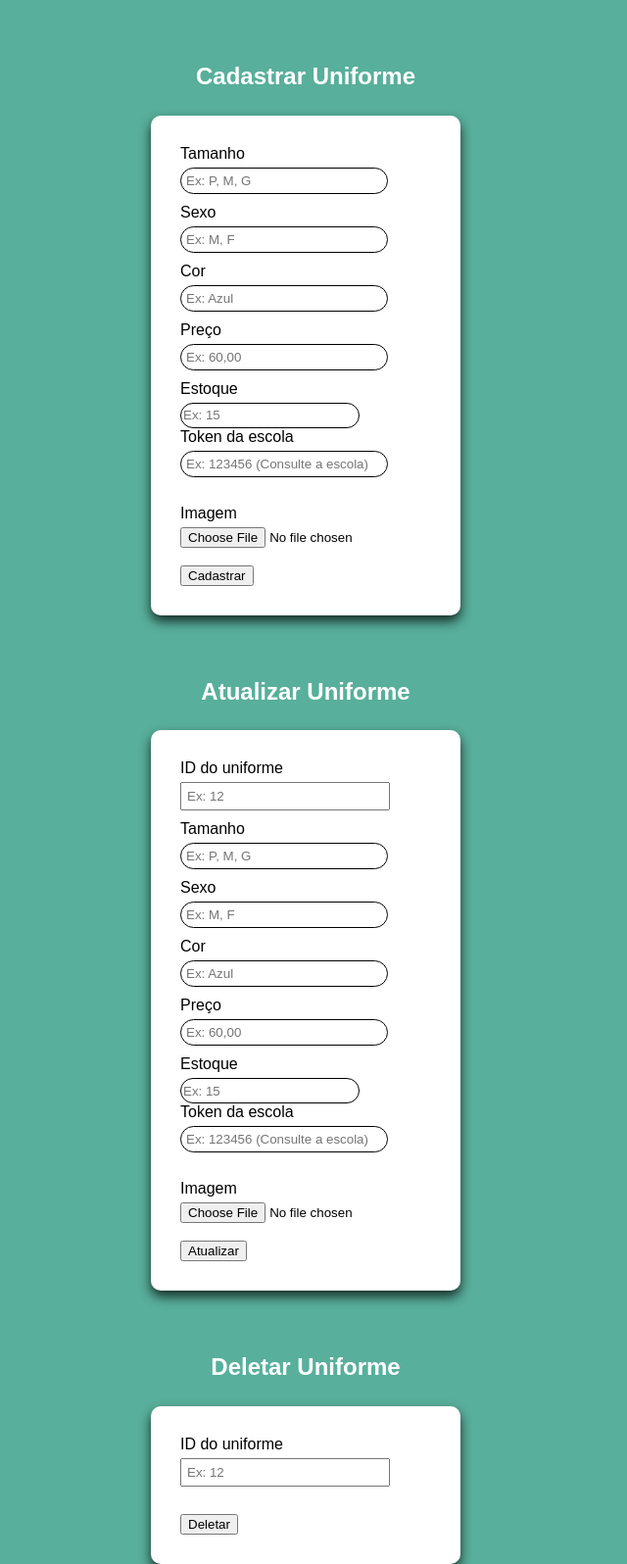
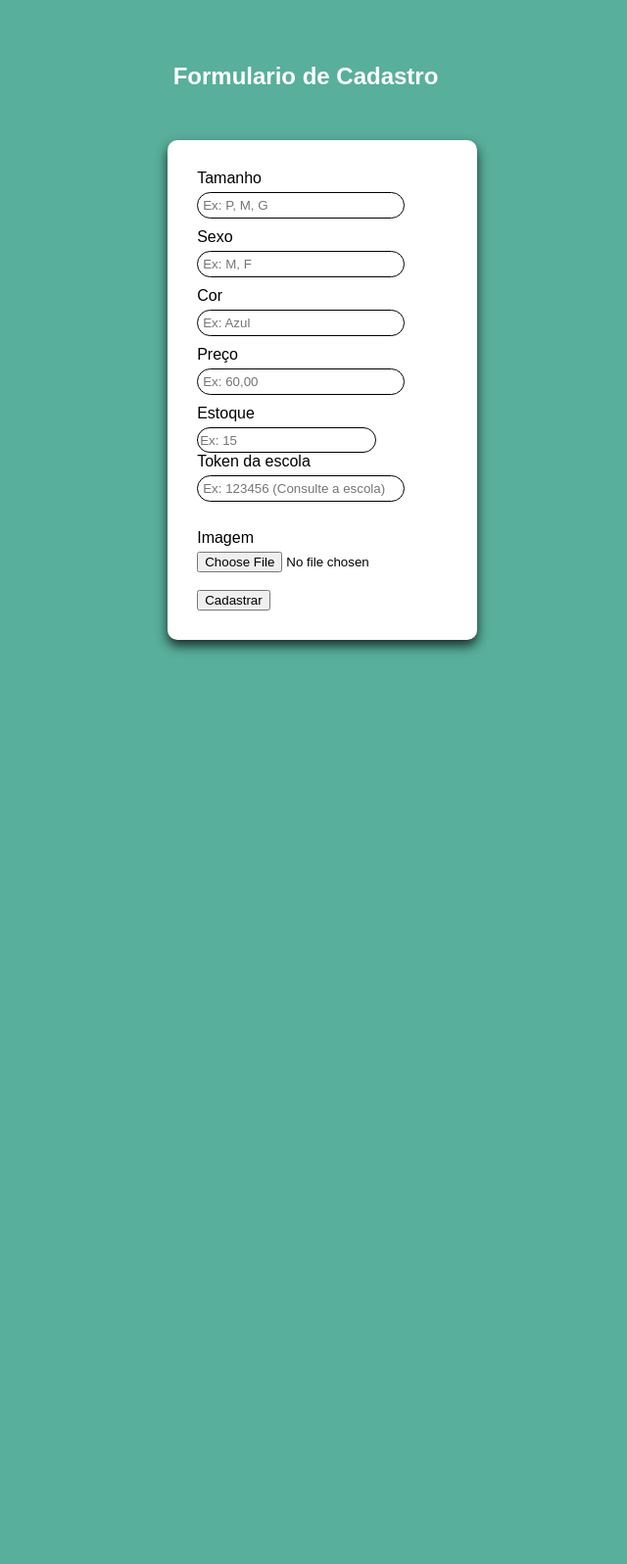
Before and after one commit to Victoonix/PIT-Uniformes, a PHP site: page /pagsCadastro/pagCadUniforme.php in a window 1280 px wide. Shown: the whole page at 98% size, without its empty margins (328-968 px from the left). After the commit the page ends 666 px from the top, so only its background shows below. Run offline with PHP 8.4, Linux system fonts and the light colour scheme; the visitor is signed in with stand-in values (Sample User, id 1).

```diff
--- a/PIT-Uniformes/about.php
+++ b/PIT-Uniformes/about.php
@@ -10,6 +10,7 @@
     <link href="https://cdn.jsdelivr.net/npm/bootstrap@5.3.1/dist/css/bootstrap.min.css" rel="stylesheet" integrity="sha384-4bw+/aepP/YC94hEpVNVgiZdgIC5+VKNBQNGCHeKRQN+PtmoHDEXuppvnDJzQIu9" crossorigin="anonymous">
     <meta name='viewport' content='width=device-width, initial-scale=1'>
     <link rel='stylesheet' type='text/css' media='screen' href='css/about.css'>
+    <?php header('Content-Type: text/html; charset=utf-8');?>
 </head>
 <body>
           <!--Header-->
--- a/PIT-Uniformes/contact.php
+++ b/PIT-Uniformes/contact.php
@@ -8,6 +8,7 @@
     <meta name='viewport' content='width=device-width, initial-scale=1'>
     <link rel='stylesheet' type='text/css' media='screen' href='css/contact.css'>
     <script src='contact.js'></script>
+    <?php header('Content-Type: text/html; charset=utf-8');?>
 </head>
 <body>
           <!--Header-->
--- a/PIT-Uniformes/css/styleCadUni.css
+++ b/PIT-Uniformes/css/styleCadUni.css
@@ -61,7 +61,7 @@ input[type="text"] {
 form {
   background-color: white;
   margin-top: 2%;
-  margin: 0 auto;
+  margin-left: 39%;
   width: 20%;
   padding: 30px;
   border: 0px solid black;
--- a/PIT-Uniformes/index.php
+++ b/PIT-Uniformes/index.php
@@ -8,6 +8,7 @@
     <meta name='viewport' content='width=device-width, initial-scale=1'>
     <link rel='stylesheet' type='text/css' media='screen' href='css/home.css'>
     <script src='home.js'></script>
+    <?php header('Content-Type: text/html; charset=utf-8');?>
 </head>
 <body>
           <!-- Start Landing Page -->
--- a/PIT-Uniformes/pagsCadastro/pagCadUniforme.php
+++ b/PIT-Uniformes/pagsCadastro/pagCadUniforme.php
@@ -9,7 +9,7 @@
 </head>
 <body class="uniforme">
   <div id="titulo">
-    <h2>Cadastrar Uniforme</h2>
+    <h2>Formulario de Cadastro</h2>
   </div>
   <form method="post" action="..\uniformeCadastro.php" enctype="multipart/form-data">
     <label for="tamanho">Tamanho</label>
@@ -39,48 +39,5 @@
     <br> <br>
     <input type="submit" value="Cadastrar">
   </form>
-  <div id="titulo">
-    <h2>Atualizar Uniforme</h2>
-  </div>
-  <form method="post" action="..\uniformeUpdate.php" enctype="multipart/form-data">
-  <label for="id">ID do uniforme</label>
-    <input type="text" name="id" id="id" placeholder="Ex: 12" required>
-
-  <label for="tamanho">Tamanho</label>
-    <input type="text" name="tamanho" id="tamanho" placeholder="Ex: P, M, G" required>
-
-    <label for="sexo">Sexo</label>
-    <input type="text" name="sexo" id="sexo" placeholder="Ex: M, F" required>
-
-    <label for="cor">Cor</label>
-    <input type="text" name="cor" id="cor" placeholder="Ex: Azul" required>
-
-    <label for="preco">Preço</label>
-    <input type="text" name="preco" id="preco" placeholder="Ex: 60,00" required>
-
-    <label for="estoque">Estoque</label>
-    <input type="estoque" name="estoque" id="estoque" placeholder="Ex: 15" required>
-    <?php
-
-      if ($_SESSION['fornecedor'] === true) {
-        echo '<label for="token">Token da escola</label>
-        <input type="text" name="token" id="token" placeholder="Ex: 123456 (Consulte a escola)" required>';
-      }
-    ?>
-    <br> <br>
-    <label for="imagem">Imagem</label>
-    <input type="file" name="imagem" id="imagem" required>
-    <br> <br>
-    <input type="submit" value="Atualizar">
-  </form>
-  <div id="titulo">
-    <h2>Deletar Uniforme</h2>
-  </div>
-  <form method="post" action="..\uniformeDelete.php" enctype="multipart/form-data">
-  <label for="id">ID do uniforme</label>
-    <input type="text" name="id" id="id" placeholder="Ex: 12" required>
-    <br> <br>
-    <input type="submit" value="Deletar">
-  </form>
 </body>
 </html>
```
Also changed, not shown: PIT-Uniformes/login.php (+5 -12 lines), PIT-Uniformes/pagsCadastro/cadastroAluno.html (+0 -8 lines), PIT-Uniformes/vendas.php (+33 -37 lines), PIT-Uniformes/assets/imgs/uploaded/650467fc1718a_225373.jpg (added), PIT-Uniformes/assets/imgs/uploaded/6504686a0fd08_225373.png (added).
